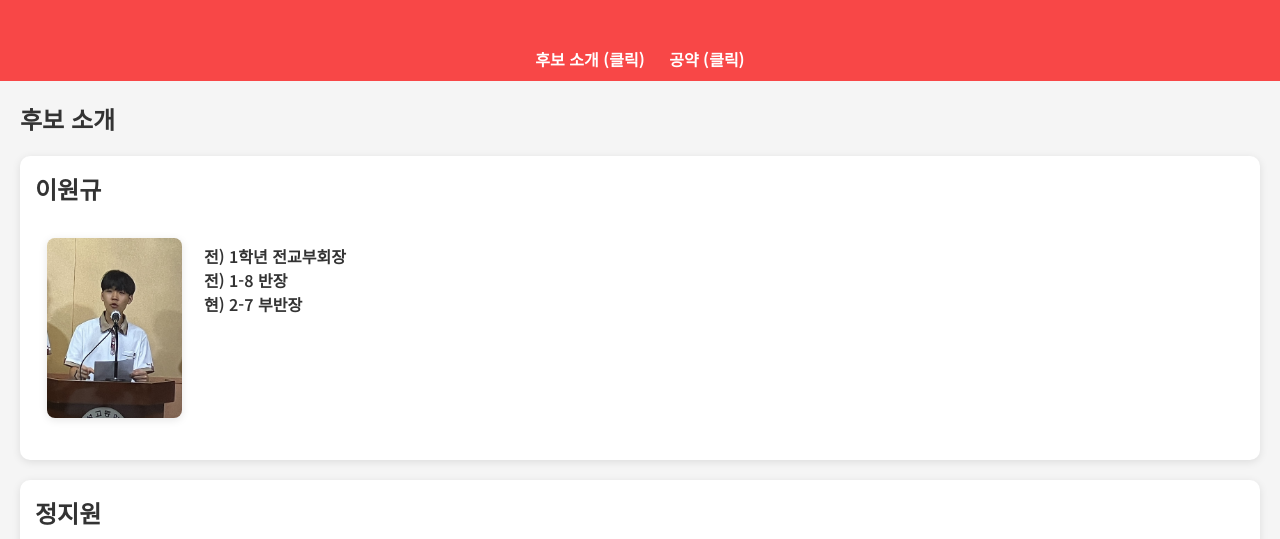
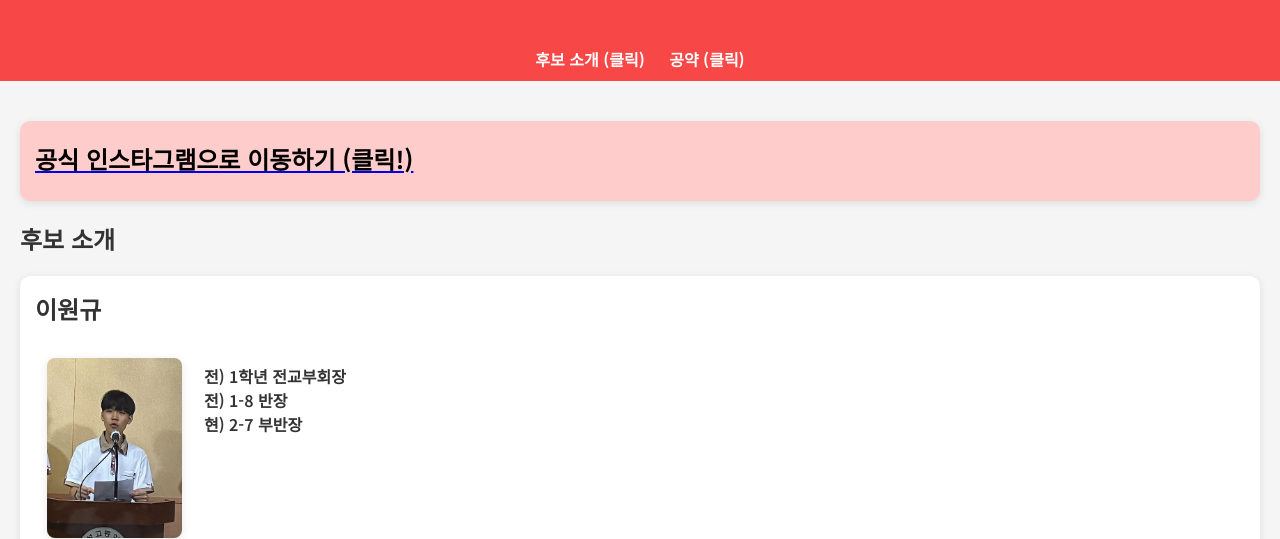
Before and after one commit to flyJung/2, a plain HTML site: page index.html in a window 1280 px wide. Shown: the part 214-753 px from the top of the page. Drawn offline with Linux system fonts and the light colour scheme.

Commit message:
Update index.html

```diff
--- a/index.html
+++ b/index.html
@@ -28,6 +28,11 @@
 </nav>
 
 <main>
+    <a href="https://www.instagram.com/shinsung_2?igsh=MW1jM2trM2RweWp2Zg==">
+        <section class="scroll-section highlight">
+            <h3 style="color:black;text-decoration: none">공식 인스타그램으로 이동하기 (클릭!)</h3>
+        </section>
+    </a>
     <h2 id="about-candidate">후보 소개</h2>
     <section class="scroll-section">
         <h2>이원규</h2>
```
